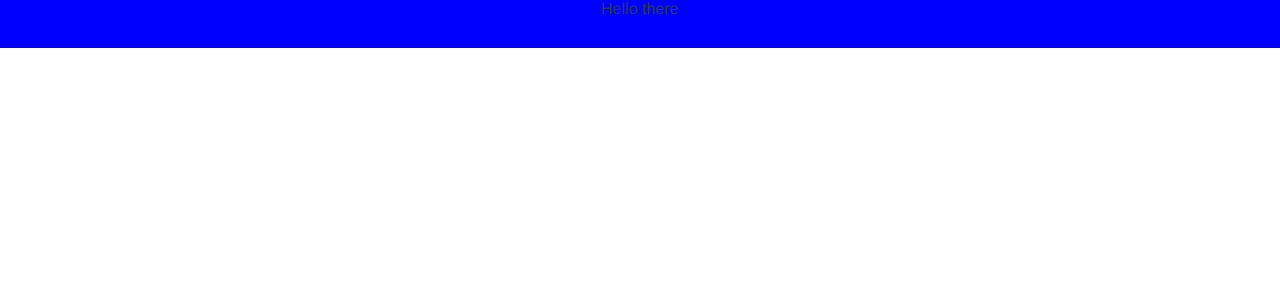
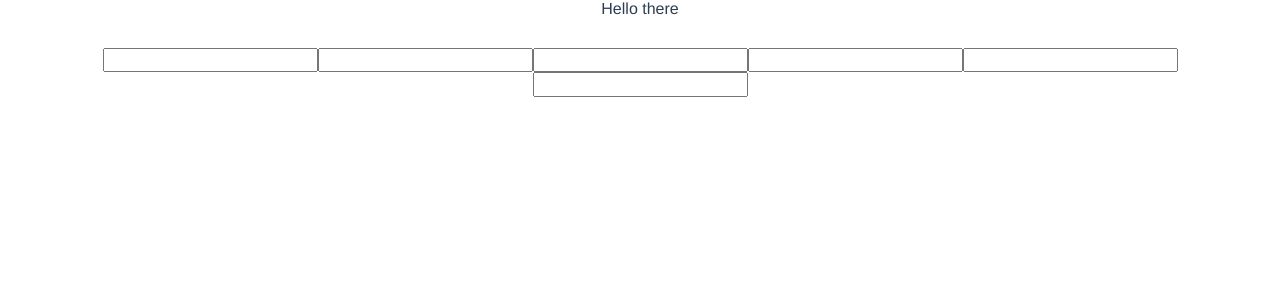
Before and after one commit to AlexLig/lab-registration-frontend, a Vue app: page /#/signup in a window 1280 px wide. Shown: the top 300 px of the page. Built offline with nearby package versions, Linux system fonts and the light colour scheme.

Commit message:
basic routing.

```diff
--- a/src/App.vue
+++ b/src/App.vue
@@ -1,13 +1,13 @@
 <template>
   <div id="app">
-    <header class="appbar">Hello there</header>
-    <main class="content">
+    <header>Hello there</header>
+    <main>
       <router-view/>
     </main>
   </div>
 </template>
 
-<style lang="scss" >
+<style lang="scss">
 @import "@/assets/styles/normalize.scss";
 html,
 body,
@@ -25,11 +25,11 @@ body,
   display: grid;
   grid-template-rows: 3rem auto;
 }
-.appbar {
-  background-color: blue;
-}
 
-.content {
+main {
   overflow-y: auto;
 }
+.content {
+  margin: 0 auto;
+}
 </style>
--- a/src/router.js
+++ b/src/router.js
@@ -1,24 +1,37 @@
 import Vue from "vue";
 import Router from "vue-router";
-import Home from "./views/Home.vue";
+import store from "./store";
+import Login from "./views/Login.vue";
+import Signup from "./views/Signup.vue";
+import Labs from "./views/Labs.vue";
 
 Vue.use(Router);
 
-export default new Router({
+const router = new Router({
   routes: [
     {
       path: "/",
-      name: "home",
-      component: Home
+      name: "labs",
+      component: Labs,
+      meta: { requiresAuth: true }
     },
     {
-      path: "/about",
-      name: "about",
-      // route level code-splitting
-      // this generates a separate chunk (about.[hash].js) for this route
-      // which is lazy-loaded when the route is visited.
-      component: () =>
-        import(/* webpackChunkName: "about" */ "./views/About.vue")
+      path: "/login",
+      name: "login",
+      component: Login
+    },
+    {
+      path: "/signup",
+      name: "signup",
+      component: Signup
     }
   ]
 });
+router.beforeEach((to, from, next) => {
+  const isProtectedRoute = to.matched.some(record => record.meta.requiresAuth);
+  if (!isProtectedRoute) return next();
+  if (!store.getters.isLoggedIn) return next("/login");
+  next();
+});
+
+export default router;
--- a/src/store.js
+++ b/src/store.js
@@ -4,7 +4,14 @@ import Vuex from "vuex";
 Vue.use(Vuex);
 
 export default new Vuex.Store({
-  state: {},
+  state: {
+    jwt: "1"
+  },
   mutations: {},
-  actions: {}
+  actions: {},
+  getters: {
+    isLoggedIn: state => {
+      return !!state.jwt;
+    }
+  }
 });
--- a/src/views/About.vue
+++ /dev/null
@@ -1,5 +0,0 @@
-<template>
-  <div class="about">
-    <h1>This is an about page</h1>
-  </div>
-</template>
--- a/src/views/Home.vue
+++ /dev/null
@@ -1,18 +0,0 @@
-<template>
-  <div class="home">
-    <img alt="Vue logo" src="../assets/logo.png" />
-    <HelloWorld msg="Welcome to Your Vue.js App" />
-  </div>
-</template>
-
-<script>
-// @ is an alias to /src
-import HelloWorld from "@/components/HelloWorld.vue";
-
-export default {
-  name: "home",
-  components: {
-    HelloWorld
-  }
-};
-</script>
--- /dev/null
+++ b/src/views/Labs.vue
@@ -0,0 +1,9 @@
+<template>
+  <div>Laaaabs</div>
+</template>
+
+<script>
+export default {
+  name: "labs"
+};
+</script>
--- /dev/null
+++ b/src/views/Login.vue
@@ -0,0 +1,12 @@
+<template>
+  <form class="login">
+    <input type="text">
+    <input type="email">
+  </form>
+</template>
+
+<script>
+export default {
+  name: "login"
+};
+</script>
--- /dev/null
+++ b/src/views/Signup.vue
@@ -0,0 +1,16 @@
+<template>
+  <form class="signup">
+    <input type="text">
+    <input type="text">
+    <input type="text">
+    <input type="text">
+    <input type="text">
+    <input type="email">
+  </form>
+</template>
+
+<script>
+export default {
+  name: "signup"
+};
+</script>
```
